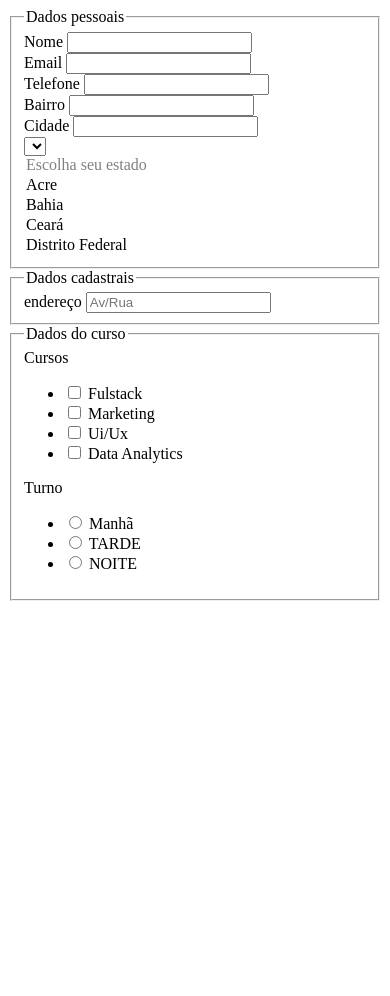
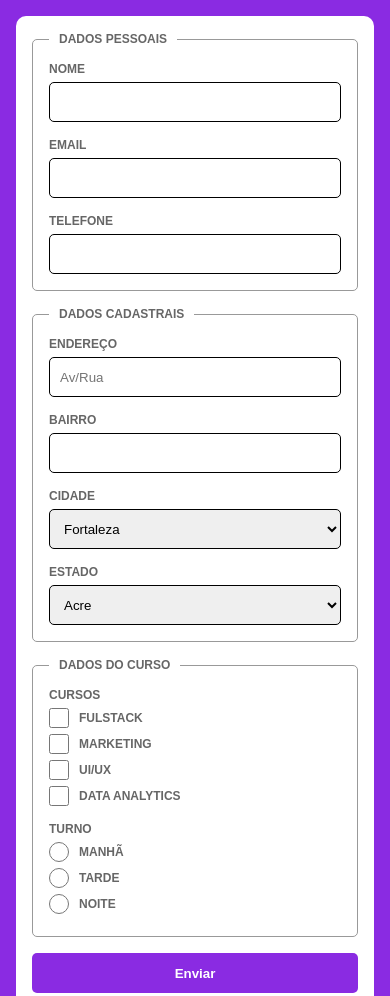
Before and after one commit to iedasales/html-tags-de-formulario2, a plain HTML site: page index.html in a window 390 px wide. Shown: the top 996 px of the page. Before the commit the page ends 844 px from the top, so only its background shows below. Drawn offline with Linux system fonts and the light colour scheme.

Commit message:
responsividade

```diff
--- a/index.css
+++ b/index.css
@@ -0,0 +1,102 @@
+
+*{
+    margin: 0;
+    padding: 0;
+    border: 0;
+    list-style: none;
+    font-family: Arial, Helvetica, sans-serif;
+    box-sizing: border-box;
+}
+
+body{
+    background-color: blueviolet;
+    padding: 16px;
+}
+
+form{
+    background-color: white;
+    border-radius: 10px;
+    padding: 16px;
+}
+
+form fieldset{
+    border: 1px solid #999;
+    border-radius: 5px;
+    padding: 16px;
+    margin-bottom: 16px;
+}
+
+form legend{
+    padding: 0 10px;
+    text-transform: uppercase;
+    font-size: 12px;
+    font-weight: bold;
+    color: #666;
+}
+
+form label{
+    text-transform: uppercase;
+    font-size: 12px;
+    font-weight: bold;
+    color: #666;
+    display: block;
+    margin-bottom: 6px;
+}
+form fieldset div{
+    margin-bottom: 16px;
+}
+form fieldset div:last-of-type{
+    margin-bottom: 0px;
+}
+form input, form select {
+    width: 100%;
+    height: 40px;
+    border: 1px solid;
+    border-radius: 5px;
+    padding-left: 10px;
+    accent-color: blueviolet;
+}
+form input:focus, form select:focus{
+    outline: 2px solid blueviolet;
+}
+form ul li label{
+    display: flex;
+    align-items: center;
+    gap:10px;
+}
+form ul li input{
+    width: 20px;
+    height: 20px;
+
+}form button{
+    width: 100%;
+    height: 40px;
+    background-color: blueviolet;
+    color: white;
+    border-radius: 5px;
+    font-weight: bold;
+}
+@media screen and (width >= 1024px){
+    .fieldset-1, .fieldset-2, .fieldset-3 {
+        display: grid;
+        grid-template-columns: 1fr 1fr;
+        gap: 16px;
+    }
+    @media  screen and (width >= 1280){
+        form{
+            width: 900px;
+            margin: 0 auto;
+        }
+        .fieldset-1{
+            grid-template-columns: 1fr 1fr 1fr;
+        }
+.fieldset-2{
+    grid-template-columns: repeat(4, 1fr);
+}
+
+    }
+    .fieldset-3{
+        display-flex;
+        gap:50px
+    }
+}
--- a/index.html
+++ b/index.html
@@ -1,61 +1,71 @@
 <!DOCTYPE html>
 <html lang="pt-BR">
+
 <head>
     <meta charset="UTF-8">
     <meta name="viewport" content="width=device-width, initial-scale=1.0">
     <title>Formulàrio 2</title>
     <link rel="stylesheet" href="index.css">
 </head>
+
 <body>
     <form>
-        <fieldset>
+        <fieldset class="fieldset-1">
             <legend>Dados pessoais</legend>
-            <DIV>
+            <div>
                 <LABel for="nome">Nome</LABel>
-                <input id="nome"type="text">
-            </DIV>
+                <input id="nome" type="text">
+            </div>
             <div>
                 <label for="email">Email</label>
                 <input id="email" type="email">
             </div>
             <div>
-                <label for="]telefone">Telefone</label>
+                <label for="telefone">Telefone</label>
                 <input id="telefone" type="text">
+            </div>
+
+        </fieldset>
+        <fieldset class="fieldset-2">
+            <legend>Dados cadastrais</legend>
+            <div>
+                <label for="endereço">endereço</label>
+                <input id="endereço" type=" text" placeholder="Av/Rua">
             </div>
             <div>
                 <label for="bairro">Bairro</label>
                 <input id="bairro" type="text">
             </div>
-            <label for="cidade">Cidade</label>
-            <input id="cidade" type="text" list="cidades">
-            <datalist id="cidades" >
-                <option >Fortaleza</option>
-                <option >Fortin</option>
-                <option >Caucaia</option>
-                <option >Aquiraz</option>
-                <option >Eusebio</option>
-                <option >maracanaú</option>
-                <option >Maranguape</option>
-            </datalist>
             <div>
-                <label for="estado"Estado></label>
-                <select id="estado"></select>
-                <option disabled select>Escolha seu estado</option>
-                <option >Acre</option>
-                <option >Bahia</option>
-                <option >Ceará</option>
-                <option >Distrito Federal</option>
+                <label for="cidade">Cidade</label>
+                <select id="cidades">
+                    <option>Fortaleza</option>
+                    <option>Fortin</option>
+                    <option>Caucaia</option>
+                    <option>Aquiraz</option>
+                    <option>Eusebio</option>
+                    <option>maracanaú</option>
+                    <option>Maranguape</option>
+                </select>
+            </div>
+
+            <div>
+                <label for="estado">Estado</label>
+                <select id="estado">
+                    <option disabled select>Escolha seu estado</option>
+                    <option>Acre</option>
+                    <option>Bahia</option>
+                    <option>Ceará</option>
+                    <option>Distrito Federal</option>
+                </select>
+
+
             </div>
         </fieldset>
-        <fieldset>
-            <legend>Dados cadastrais</legend>
-            <label for="endereço">endereço</label>
-            <input id="endereço" type=" text" placeholder="Av/Rua">
-        </fieldset>
-        <fieldset>
+        <fieldset class="fieldset-3">
             <legend>Dados do curso</legend>
             <div>
-                <label >Cursos</label>
+                <label>Cursos</label>
                 <ul>
                     <li>
                         <label>
@@ -68,12 +78,14 @@
                             <input type="checkbox">
                             Marketing
                         </label>
-                    </li> <li>
+                    </li>
+                    <li>
                         <label>
                             <input type="checkbox">
                             Ui/Ux
                         </label>
-                    </li> <li>
+                    </li>
+                    <li>
                         <label>
                             <input type="checkbox">
                             Data Analytics
@@ -82,22 +94,22 @@
                 </ul>
             </div>
             <div>
-                <label >Turno</label>
+                <label>Turno</label>
                 <ul>
                     <li>
-                        <label >
+                        <label>
                             <input name="turno" type="radio">
                             Manhã
                         </label>
                     </li>
                     <li>
-                        <label >
+                        <label>
                             <input name="turno" type="radio">
                             TARDE
                         </label>
                     </li>
                     <li>
-                        <label >
+                        <label>
                             <input name="turno" type="radio">
                             NOITE
                         </label>
@@ -105,6 +117,8 @@
                 </ul>
             </div>
         </fieldset>
-     </form>
+        <button type="submit">Enviar</button>
+    </form>
 </body>
+
 </html>
```
